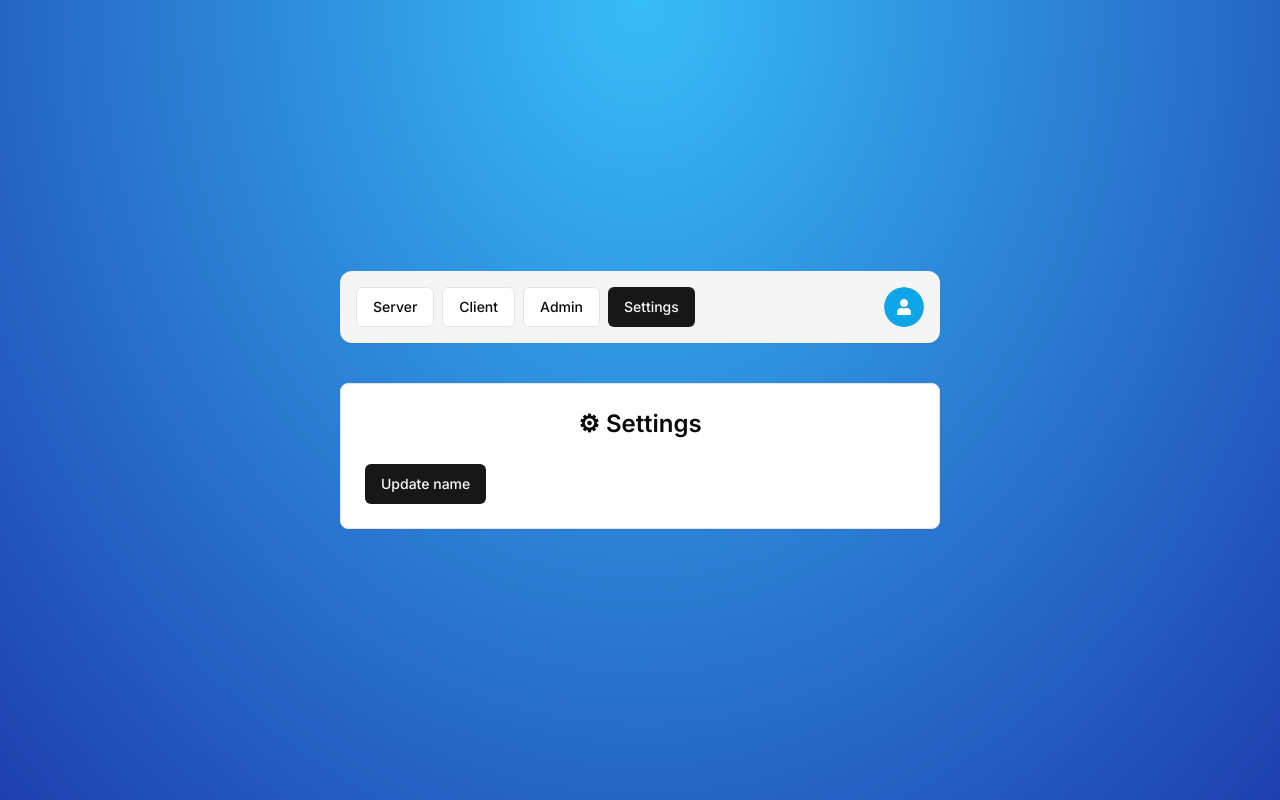
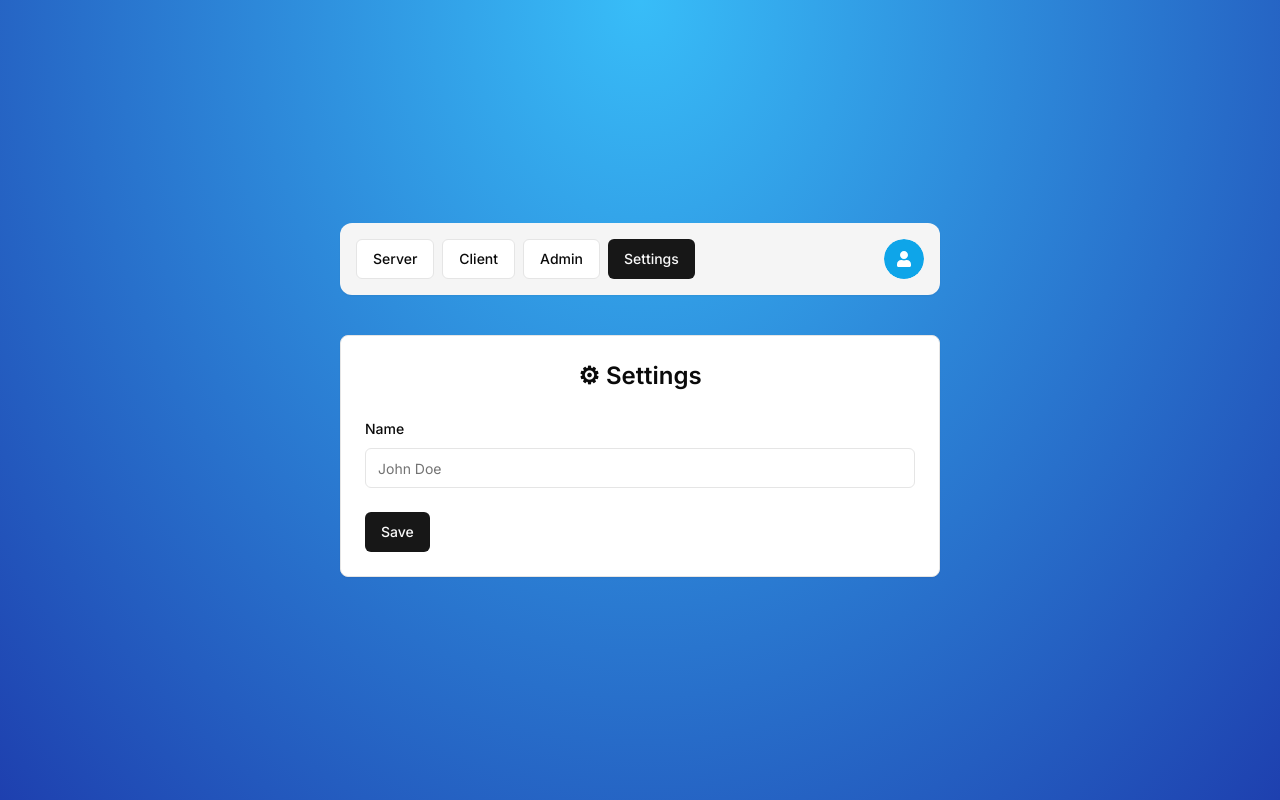
Before and after one commit to ercsanchez/next14-next-auth5, a Next.js app: page /settings in a window 1280 px wide. Built offline with nearby package versions, Linux system fonts and the light colour scheme; no server answers.

Commit message:
feat: 21) 06:58:20 - add settings page update form for name change

```diff
--- a/src/app/(protected)/settings/page.tsx
+++ b/src/app/(protected)/settings/page.tsx
@@ -2,18 +2,59 @@
 
 import { useTransition } from "react";
 import { useSession } from "next-auth/react";
+import { useState } from "react";
+import { useForm } from "react-hook-form";
+import * as z from "zod";
+import { zodResolver } from "@hookform/resolvers/zod";
 
+import { useCurrentUser } from "~/hooks/use-current-user";
+import { SettingsSchema } from "~/schemas";
+import { settings } from "~/actions/settings";
 import { Button } from "~/components/ui/button";
 import { Card, CardHeader, CardContent } from "~/components/ui/card";
-import { settings } from "~/actions/settings";
+import {
+  Form,
+  FormField,
+  FormControl,
+  FormItem,
+  FormLabel,
+  FormDescription,
+  FormMessage,
+} from "~/components/ui/form";
+import { FormSuccess } from "~/components/form-success";
+import { FormError } from "~/components/form-error";
+import { Input } from "~/components/ui/input";
 
 export default function SettingsPage() {
+  const [error, setError] = useState<string | undefined>();
+  const [success, setSuccess] = useState<string | undefined>();
   const { update } = useSession();
   const [isPending, startTransition] = useTransition();
 
-  const onClick = () => {
+  const user = useCurrentUser();
+
+  const form = useForm<z.infer<typeof SettingsSchema>>({
+    resolver: zodResolver(SettingsSchema),
+    defaultValues: {
+      name: user?.name || undefined, // don't use "" since empty string will be written to the database, while undefined will not, because of spread operator on {...values} (see actions/settings.ts)
+    },
+  });
+
+  const onSubmit = (values: z.infer<typeof SettingsSchema>) => {
     startTransition(() => {
-      settings({ name: "New Name!" }).then(() => update());
+      settings(values)
+        .then((data) => {
+          if (data.error) {
+            setError(data.error);
+          }
+          if (data.success) {
+            update();
+            setSuccess(data.success);
+          }
+        })
+        .catch(() => {
+          setError("Something went wrong!");
+        });
     });
   };
 
@@ -22,10 +63,35 @@ export default function SettingsPage() {
       <CardHeader>
         <p className="text-center text-2xl font-semibold">⚙ Settings</p>
       </CardHeader>
-      <CardContent className="space-y-4">
-        <Button onClick={onClick} disabled={isPending}>
-          Update name
-        </Button>
+      <CardContent>
+        <Form {...form}>
+          <form className="space-y-6" onSubmit={form.handleSubmit(onSubmit)}>
+            <div className="space-y-4">
+              <FormField
+                control={form.control}
+                name="name"
+                render={({ field }) => (
+                  <FormItem>
+                    <FormLabel>Name</FormLabel>
+                    <FormControl>
+                      <Input
+                        {...field}
+                        // placeholder={user.name || ""}
+                        placeholder={"John Doe"}
+                        disabled={isPending}
+                      />
+                    </FormControl>
+                  </FormItem>
+                )}
+              />
+            </div>
+            <FormError message={error} />
+            <FormSuccess message={success} />
+            <Button type="submit" disabled={isPending}>
+              Save
+            </Button>
+          </form>
+        </Form>
       </CardContent>
     </Card>
   );
```
